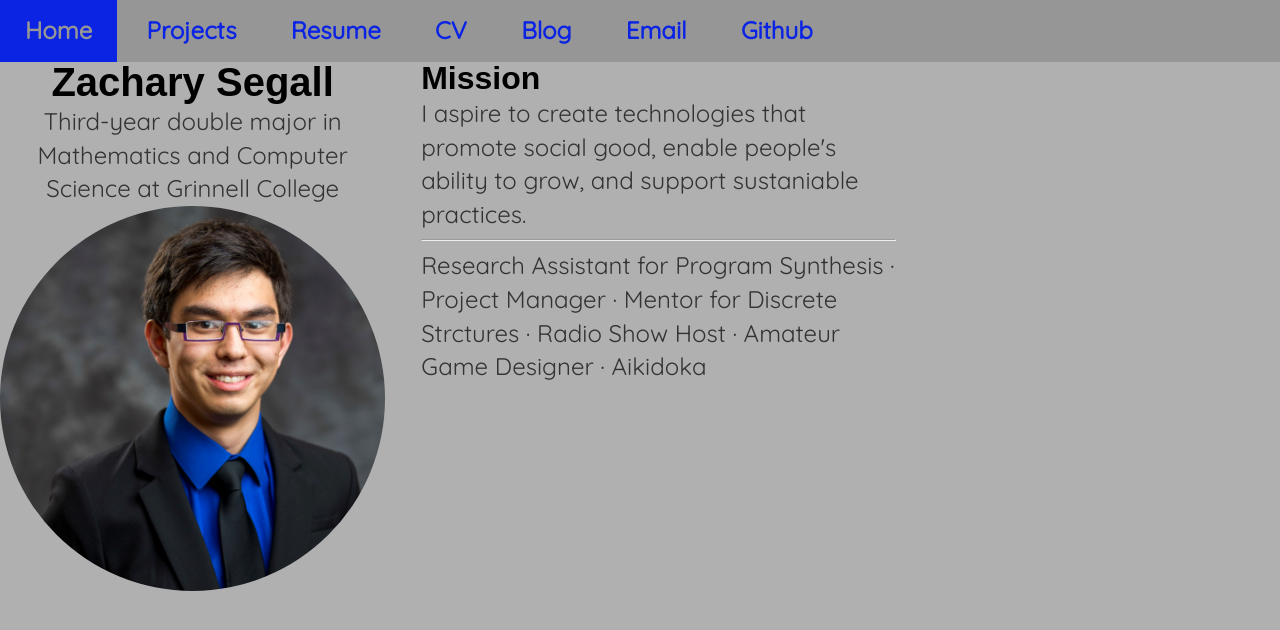
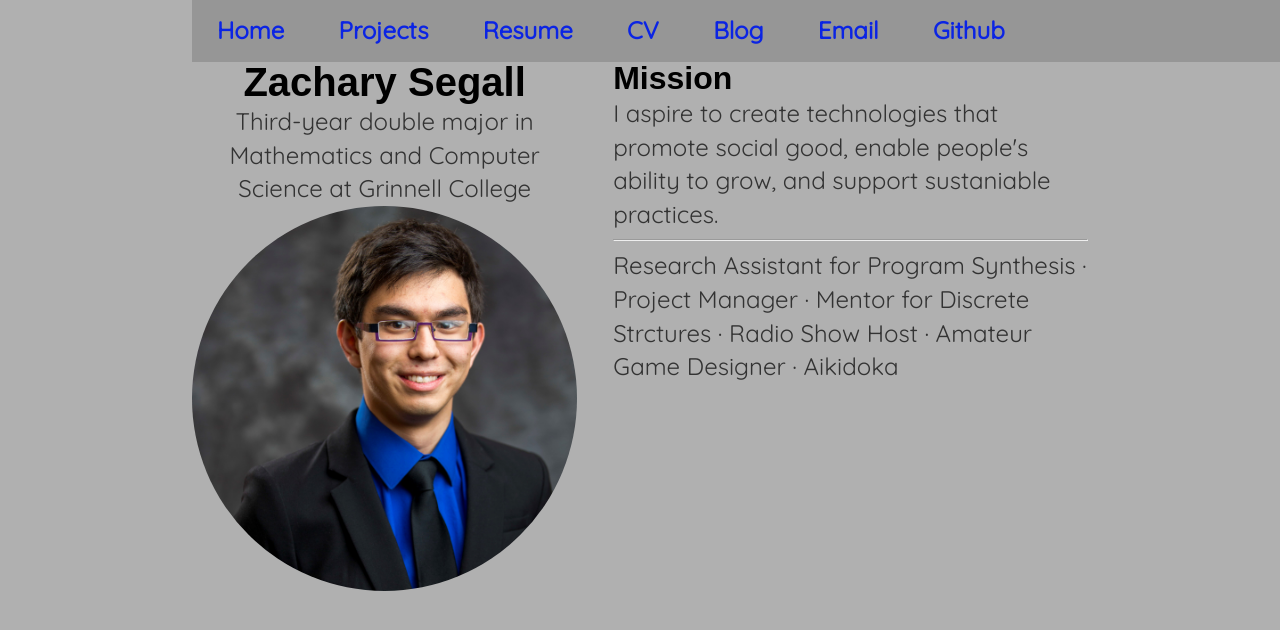
Before and after one commit to ZHHSegall/zhhsegall.github.io, a Jekyll site: the page built from index.html, in a window 1280 px wide. Shown: the top 630 px of the page. Built offline with Jekyll 4.4.1, drawn with Linux system fonts in a browser that asks for light colours.

Commit message:
Pad body

```diff
--- a/_layouts/default.html
+++ b/_layouts/default.html
@@ -18,7 +18,7 @@
 	        		<li><a href="https://github.com/zhhsegall">Github</a></li>
 	    		</ul>
 			</nav>
-			<div class="container" style="width:70%; align=center">
+			<div class="container" >
 
 			{{ content }}
 
--- a/css/main.css
+++ b/css/main.css
@@ -1,5 +1,7 @@
 body {
     margin: 60px auto 60px;
+    padding: 0% 15%;
+    width: 70%;
     background-color: #B0B0B0;
 }
 
```
